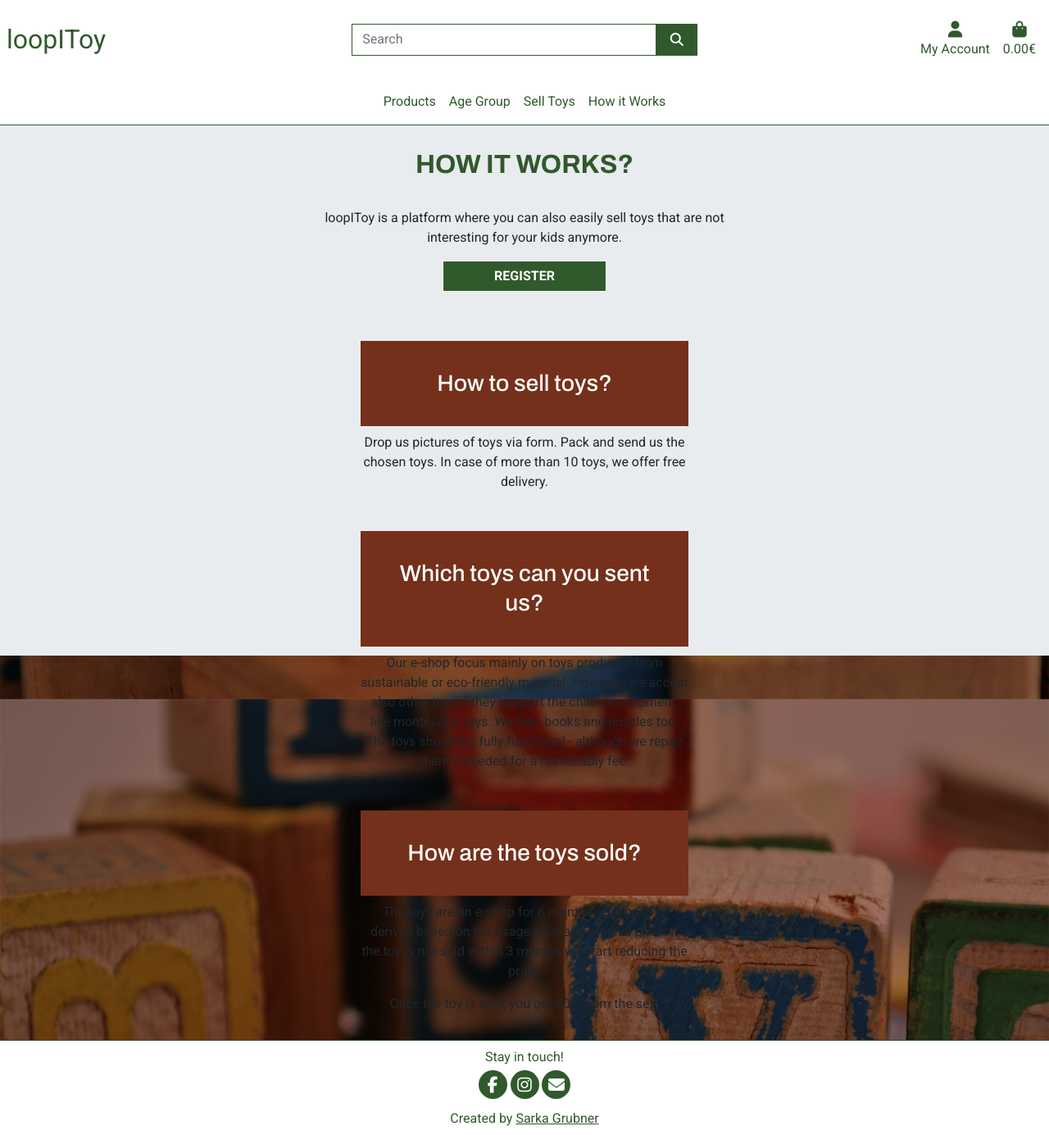
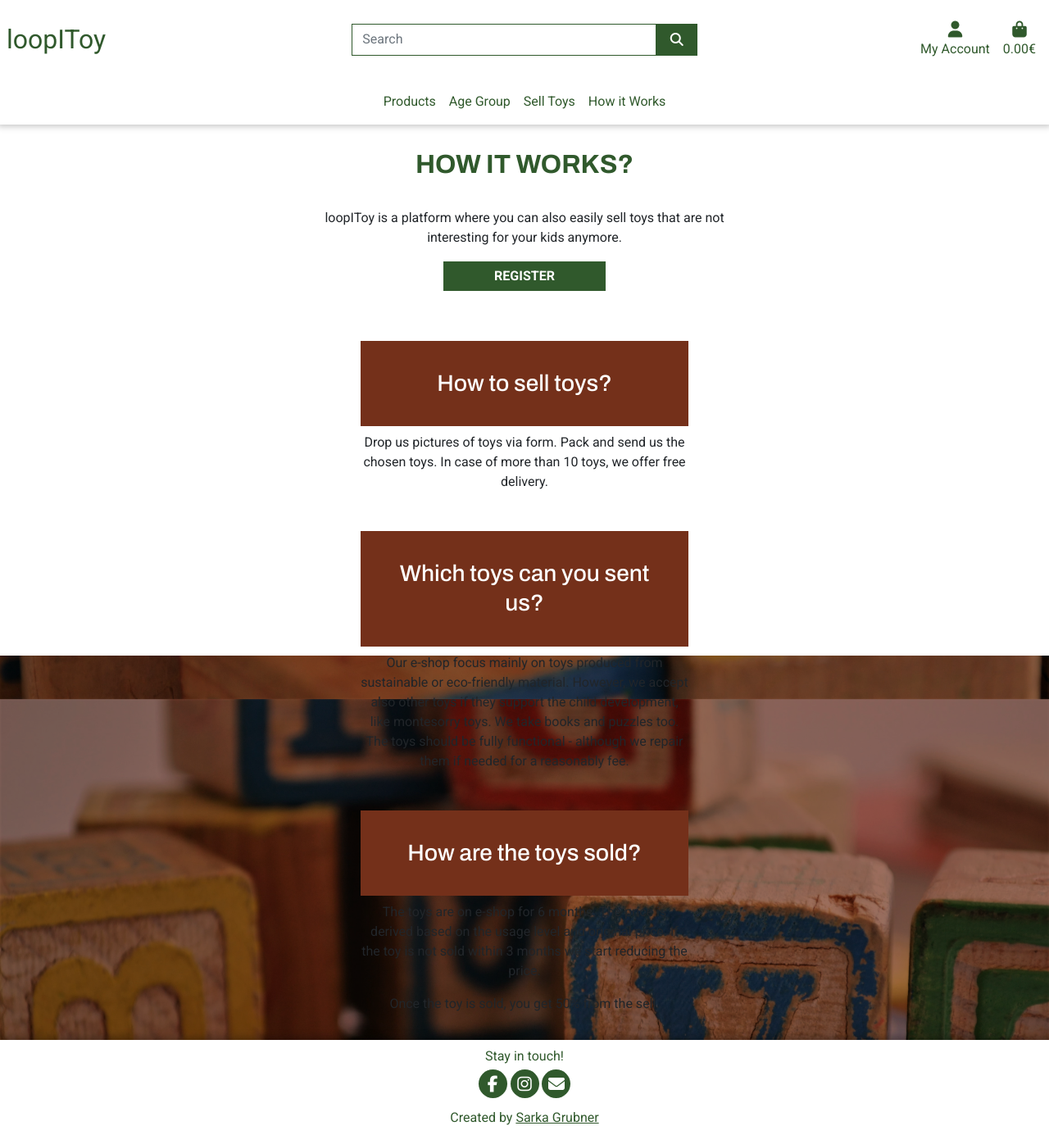
Before and after one commit to brodsa/loopitoy, a Django app: page /how-it-works in a window 1280 px wide. Shown: the whole page at 82% size. Run offline with Django 3.2, Linux system fonts and the light colour scheme; some libraries are stand-ins or nearby versions.

Commit message:
add: add box shadow for header and footer

```diff
--- a/static/css/base.css
+++ b/static/css/base.css
@@ -78,7 +78,7 @@ h2{
     top: 0;
     left: 0;
     position: fixed;
-    background-color: var(--bg-white);
+    background-color: var(--white);
     z-index: -1;
 }
 
@@ -134,13 +134,11 @@ footer{
     background-color: var(--white);
 }
 
-header{
-    border-bottom: solid  var(--primary-color) 1px;
+header,
+footer{
+    box-shadow: var(--box-shadow);
 }
 
-footer{
-    border-top: solid  var(--primary-color) 1px;
-}
 
 .nav-top-mobile{
     display: flex;
```
